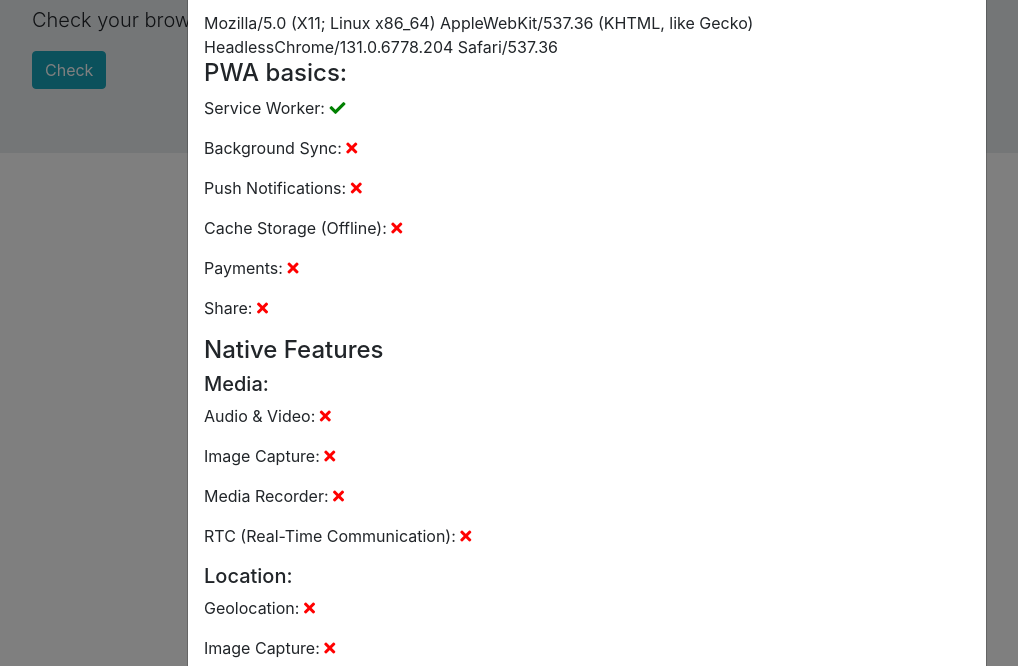
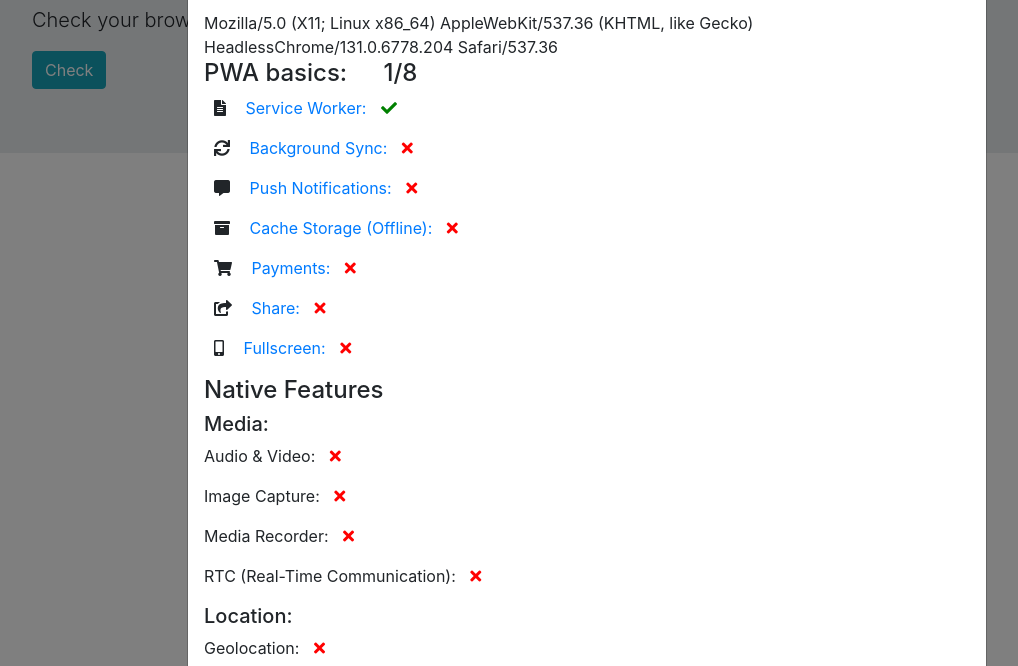
Before and after one commit to martaWpl/pwa-detector, a plain HTML site: page index.html in a window 1280 px wide. Both pictures are taken after a click on the button "Check". Shown: the part 134-800 px from the top of the page, without its empty margins (53-1071 px from the left). Drawn offline with nearby package versions, Linux system fonts and the light colour scheme.

Commit message:
PWA features template customized

```diff
--- a/index.html
+++ b/index.html
@@ -30,36 +30,85 @@
                     <div class="modal-body">
                         <h4 class="col-xs-12">Web Browser:</h4>
                         <span id="browser-navigator"></span>
-                        <h4>PWA basics:</h4>
-                        <p class="col-xs-12">Service Worker: <span id="service-worker"><i class="fas fa-times"></i></span></p>
-                        <p class="col-xs-12">Background Sync: <span id="background-sync"><i class="fas fa-times"></i></span></p>
-                        <p class="col-xs-12">Push Notifications: <span id="push-notification"><i class="fas fa-times"></i></span></p>
-                        <p class="col-xs-12">Cache Storage (Offline): <span id="cache-storage"><i class="fas fa-times"></i></span></p>
-                        <p class="col-xs-12">Payments: <span id="payments"><i class="fas fa-times"></i></span></p>
-                        <p class="col-xs-12">Share: <span id="share"><i class="fas fa-times"></i></span></p>
+                        <h4>PWA basics: <span id="pwa-counter" class="counter">0</span>/8</h4>
+                        <p class="col-xs-12">
+                            <i class="fas fa-file-alt"></i>
+                            <a target="_blank" href="https://developer.mozilla.org/en-US/docs/Web/API/Service_Worker_API">Service Worker: </a>
+                            <span id="service-worker">
+                                <i class="fas fa-times"></i>
+                            </span>
+                        </p>
+                        <p class="col-xs-12">
+                            <i class="fas fa-sync"></i>
+                            <a target="_blank" href="https://github.com/WICG/BackgroundSync">Background Sync: </a>
+                            <span id="background-sync">
+                                <i class="fas fa-times"></i>
+                            </span>
+                        </p>
+                        <p class="col-xs-12">
+                            <i class="fas fa-comment-alt"></i>
+                            <a target="_blank" href="https://developer.mozilla.org/pl/docs/Web/API/Push_API" title="https://developer.mozilla.org/pl/docs/Web/API/Push_API">Push Notifications:</a>
+                            <span id="push-notification">
+                                <i class="fas fa-times"></i>
+                            </span>
+                        </p>
+                        <p class="col-xs-12">
+                            <i class="fas fa-archive"></i>
+                            <a target="_blank" href="https://developer.mozilla.org/pl/docs/Web/API/Cache" title="https://developer.mozilla.org/pl/docs/Web/API/Cache">Cache Storage (Offline):</a>
+                            <span id="cache-storage">
+                                <i class="fas fa-times"></i>
+                            </span>
+                        </p>
+                        <p class="col-xs-12">
+                            <i class="fas fa-shopping-cart"></i>
+                            <a target="_blank" href="https://developer.mozilla.org/en-US/docs/Web/API/Payment_Request_API" title="https://developer.mozilla.org/en-US/docs/Web/API/Payment_Request_API">Payments: </a>
+                            <span id="payments">
+                                <i class="fas fa-times"></i>
+                            </span>
+                        </p>
+                        <p class="col-xs-12">
+                            <i class="fas fa-share-square"></i>
+                            <a target="_blank" href="https://developer.mozilla.org/en-US/docs/Web/API/Navigator/share" title="https://developer.mozilla.org/en-US/docs/Web/API/Navigator/share">Share: </a>
+                            <span id="share">
+                                <i class="fas fa-times"></i>
+                            </span>
+                        </p>
+                        <p class="col-xs-12">
+                            <i class="fas fa-mobile-alt"></i>
+                            <a target="_blank" href="https://developer.mozilla.org/en-US/docs/Web/API/Fullscreen_API" title="https://developer.mozilla.org/en-US/docs/Web/API/Fullscreen_API">Fullscreen:</a>
+                                <span id="fullscreen"><i class="fas fa-times"></i></span>
+                        </p>
                         <h4>Native Features</h4>
                         <h5>Media:</h5>
                         <p class="col-xs-12">Audio & Video: <span id="camera"><i class="fas fa-times"></i></span></p>
                         <p class="col-xs-12">Image Capture: <span id="image-capture"><i class="fas fa-times"></i></span></p>
-                        <p class="col-xs-12">Media Recorder: </span id="media-recorder"><i class="fas fa-times"></i></span></p>
+                        <p class="col-xs-12">Media Recorder: <span id="media-recorder"><i class="fas fa-times"></i></span></p>
                         <p class="col-xs-12">RTC (Real-Time Communication): <span id="real-time-communication"><i class="fas fa-times"></i></span></p>
                         <h5>Location:</h5>
                         <p class="col-xs-12">Geolocation: <span id="geolocation"><i class="fas fa-times"></i></span></p>
-                        <p class="col-xs-12">Image Capture: <span id="image-capture"><i class="fas fa-times"></i></span></p>
-                        <p class="col-xs-12">Media Recorder: <span id="media-recorder"><i class="fas fa-times"></i></span></p>
+                        <p class="col-xs-12">Device Position: <span id="device-position"><i class="fas fa-times"></i></span></p>
+                        <p class="col-xs-12">Accelerometer: <span id="accelerometer"><i class="fas fa-times"></i></span></p>
+                        <p class="col-xs-12">Gyroscope: <span id="gyroscope"><i class="fas fa-times"></i></span></p>
+                        <p class="col-xs-12">Magnetometer: <span id="magnetometer"><i class="fas fa-times"></i></span></p>
                         <h5>Device features:</h5>
-                        <p class="col-xs-12">Image Capture: <span id="image-capture"><i class="fas fa-times"></i></span></p>
-                        <p class="col-xs-12">Media Recorder: </span id="media-recorder"><i class="fas fa-times"></i></span></p>
+                        <p class="col-xs-12">Wake Lock: <span id="wake-lock"><i class="fas fa-times"></i></span></p>
+                        <p class="col-xs-12">Ambient Light: <span id="ambient-light"><i class="fas fa-times"></i></span></p>
+                        <p class="col-xs-12">USB: <span id="usb"><i class="fas fa-times"></i></span></p>
+                        <p class="col-xs-12">Vibration: <span id="vibration"><i class="fas fa-times"></i></span></p>
+                        <p class="col-xs-12">Battery status: <span id="battery status"><i class="fas fa-times"></i></span></p>
                         <h5>Operating system access:</h5>
-                        <p class="col-xs-12">Image Capture: <span id="image-capture"><i class="fas fa-times"></i></span></p>
-                        <p class="col-xs-12">Media Recorder: </span id="media-recorder"><i class="fas fa-times"></i></span></p>
-                        <h4>Internet Of Things support:</h4>
+                        <p class="col-xs-12">SMS: <span id="image-capture"><i class="fas fa-times"></i></span></p>
+                        <p class="col-xs-12">Contacts: </span id="media-recorder"><i class="fas fa-times"></i></span></p>
+                        <p class="col-xs-12">File Access: </span id="media-recorder"><i class="fas fa-times"></i></span></p>
+                        <p class="col-xs-12">Task Scheduling: </span id="media-recorder"><i class="fas fa-times"></i></span></p>
+                        <p class="col-xs-12">Storage quotas: </span id="media-recorder"><i class="fas fa-times"></i></span></p>
+                        <h4>Internet Of Things friendly:</h4>
                         <p class="col-xs-12">Bluetooth: <span id="bluetooth"><i class="fas fa-times"></i></span></p>
                         <p class="col-xs-12">Beacons: <span id="beacons"><i class="fas fa-times"></i></span></p>
                         <p class="col-xs-12">Geofencing: <span id="geofencing"><i class="fas fa-times"></i></span></p>
                         <p class="col-xs-12">Proximity Sensor: <span id="proximity-sensor"><i class="fas fa-times"></i></span></p>
                         <p class="col-xs-12">Speach Recognition: <span id="speach-recognition"><i class="fas fa-times"></i></span></p>
-                        <p class="col-xs-12">Other: <span id="other"><i class="fas fa-times"></i></span></p>
+                        <p class="col-xs-12">Near Field Communication (NFC): <span id="other"><i class="fas fa-times"></i></span></p>
                     </div>
                     <div class="modal-footer">
                         <button type="button" class="btn btn-secondary" data-dismiss="modal">Close</button>
--- a/script.js
+++ b/script.js
@@ -2,7 +2,9 @@ document.addEventListener("DOMContentLoaded", function() {
     const modalDiv = document.getElementById('modal');
     const checkButton = document.getElementById('check-button');
     const browserInfo = document.getElementById('browser-navigator');
+
     let userAgent = navigator.userAgent;
+    pwaCounter = 0;
     if(userAgent && browserInfo) {
         browserInfo.innerText = userAgent;
     }
@@ -11,12 +13,12 @@ document.addEventListener("DOMContentLoaded", function() {
     if (checkButton) {
         checkButton.addEventListener('click', function () {
             if (modalDiv) {
-                console.log(modalDiv);
                 modalDiv.style.removeProperty('display');
             }
         });
     }
     checkServiceWorker();
+    setPwaCounter();
 
 });
 
@@ -24,5 +26,13 @@ function checkServiceWorker() {
     const label = document.getElementById('service-worker');
     if(label && navigator.serviceWorker !== undefined) {
         label.innerHTML = '<i class="fas fa-check"></i>';
+        this.pwaCounter++;
     }
 }
+
+function setPwaCounter() {
+    const counterSpan = document.getElementById('pwa-counter');
+    if(counterSpan) {
+        counterSpan.innerText = pwaCounter;
+    }
+}
--- a/style.css
+++ b/style.css
@@ -1,3 +1,10 @@
+.counter {
+    padding-left: 30px;
+}
+i {
+    padding-right: 15px;
+    padding-left: 10px;
+}
 i.fas.fa-times {
     color: red;
 }
```
